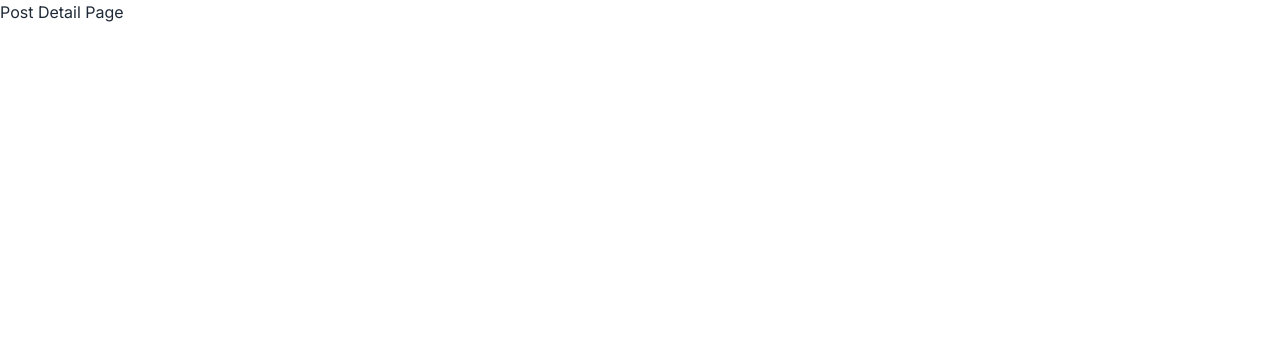
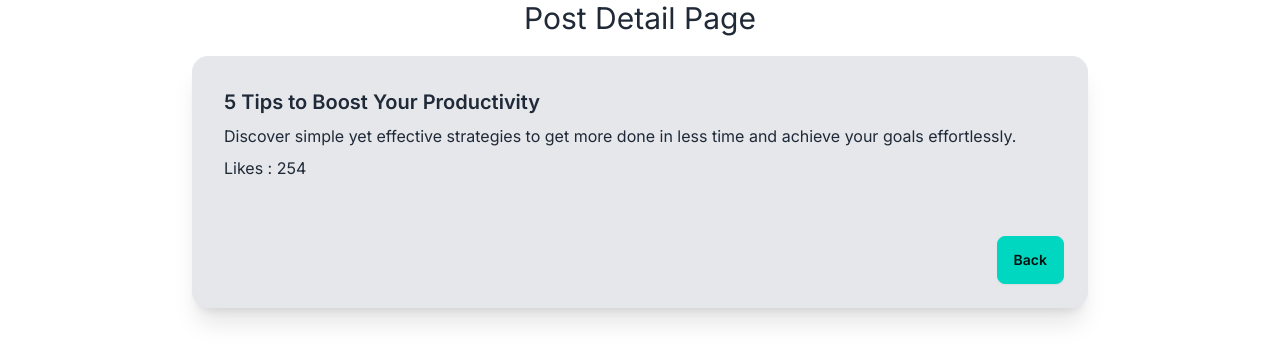
Before and after one commit to musabtheexpensive/nextLevel-dataFetching-ssr-inNextjs, a Next.js app: page /posts/1 in a window 1280 px wide. Shown: the top 362 px of the page. Built offline with nearby package versions, Linux system fonts and the light colour scheme; data requests are answered from the project's data file.

Commit message:
very easily created dynamic card when clicking the see more button

```diff
--- a/src/app/posts/[id]/page.js
+++ b/src/app/posts/[id]/page.js
@@ -1,10 +1,29 @@
+import Link from "next/link";
 
-const DetailPage = () => {
-    return (
-        <div>
-            <h1>Post Detail Page</h1>
+const DetailPage = async ({ params }) => {
+  console.log(params.id);
+  const res = await fetch(`http://localhost:5001/posts/${params.id}`);
+  const post = await res.json();
+  return (
+    <div>
+      <h1 className="text-3xl text-center">Post Detail Page</h1>
+      <div
+        key={post.id}
+        className="card  bg-gray-200 shadow-xl w-[70%] my-5 mx-auto"
+      >
+        <div className="card-body">
+          <h2 className="card-title">{post.title}</h2>
+          <p>{post.description}</p>
+          <p>Likes : {post.likesCount}</p>
         </div>
-    );
+        <div className="card-actions justify-end m-6">
+          <Link href="/posts">
+            <button className="btn btn-accent">Back</button>
+          </Link>
+        </div>
+      </div>
+    </div>
+  );
 };
 
 export default DetailPage;
```
